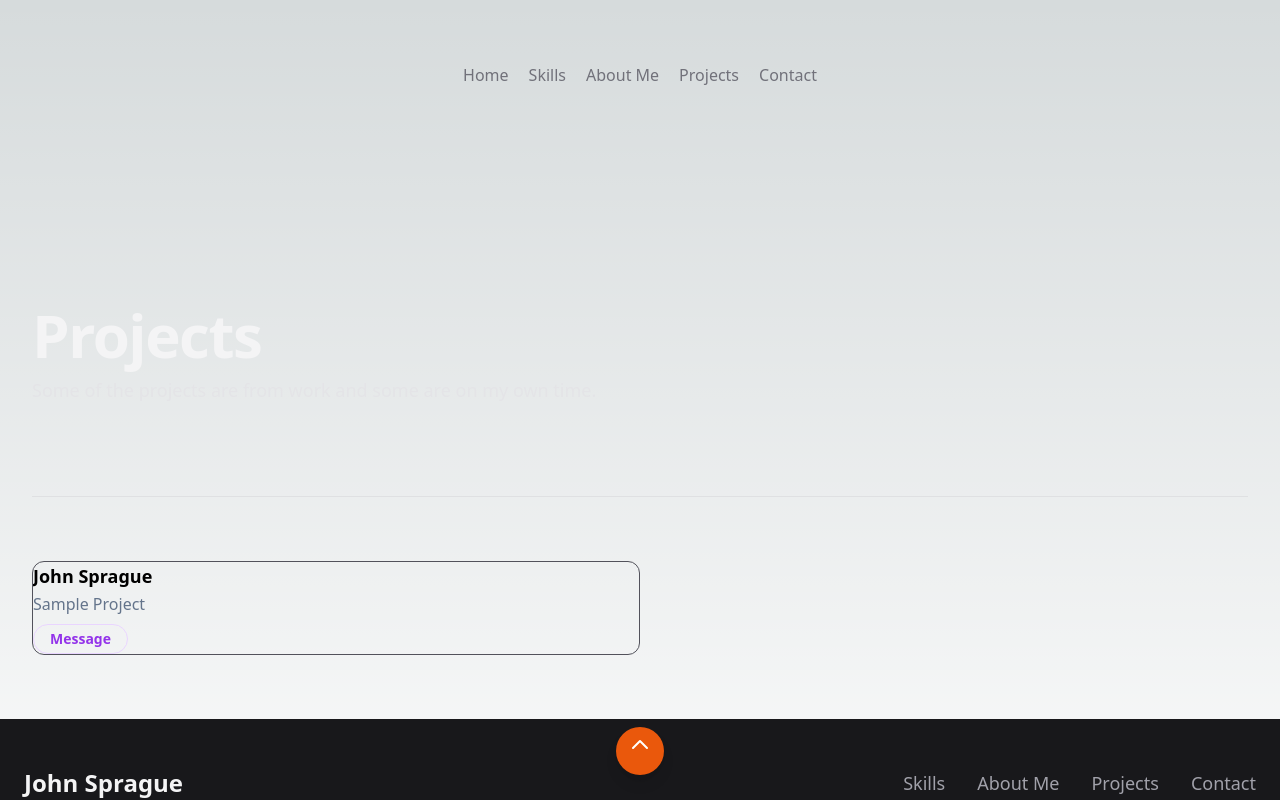
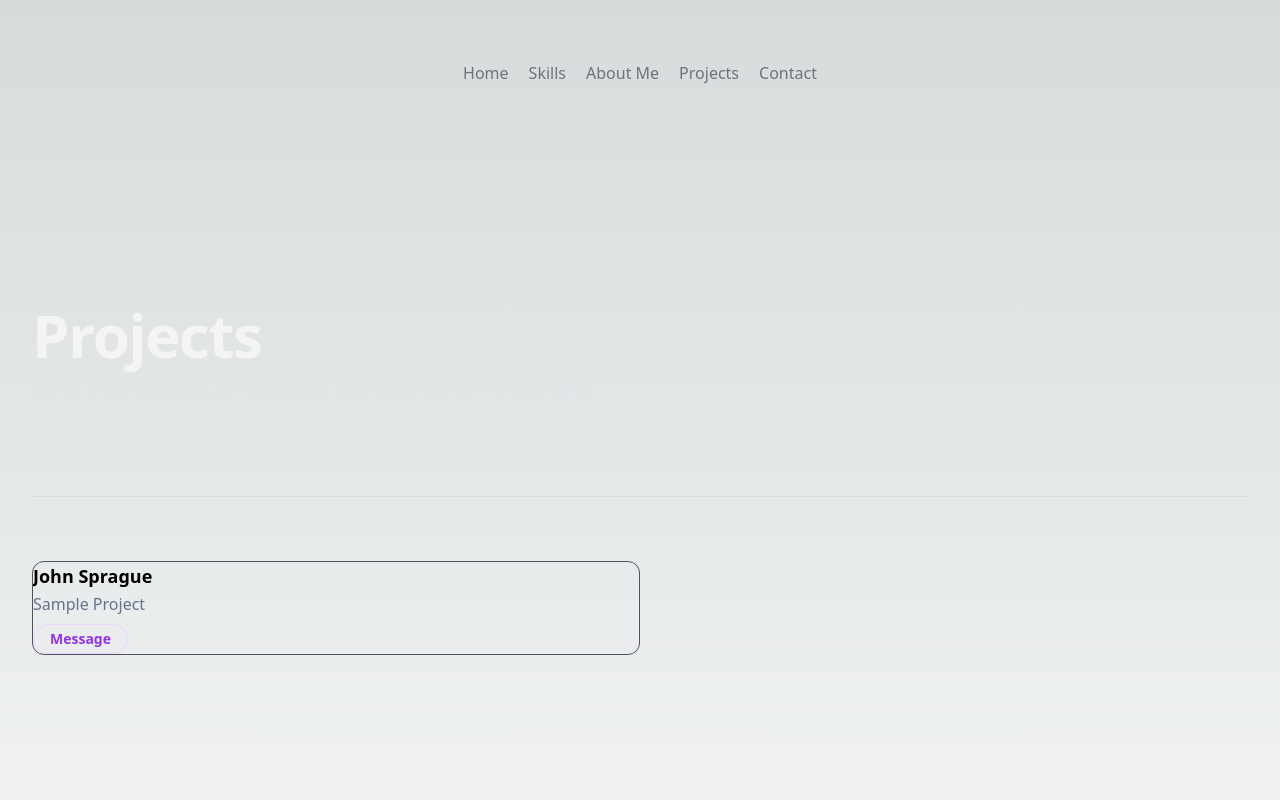
Before and after one commit to john-sprague/code-by-spraguejdev, a React (Vite) app: page /projects in a window 1280 px wide. Shown: the top 800 px of the page. Built offline with nearby package versions, Linux system fonts and the light colour scheme.

Commit message:
fix: add min height class to projects page

```diff
--- a/src/routes/Projects.tsx
+++ b/src/routes/Projects.tsx
@@ -4,7 +4,7 @@ import TitleSection from "../components/TitleSection";
 const Projects = () => {
   return (
     <div className="relative pb-16">
-      <div className="px-6 pt-16 mx-auto space-y-8 max-w-7xl lg:px-8 md:space-y-16 md:pt-24 lg:pt-32">
+      <div className="px-6 pt-16 mx-auto space-y-8 max-w-7xl lg:px-8 md:space-y-16 md:pt-24 lg:pt-32 min-h-screen">
         <TitleSection
           title="Projects"
           subtitle="Some of the projects are from work and some are on my own time."
```
